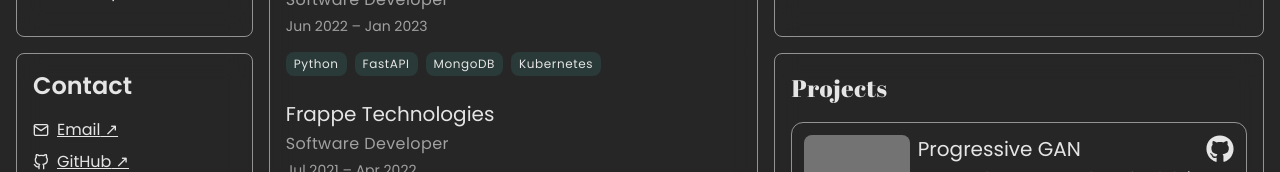
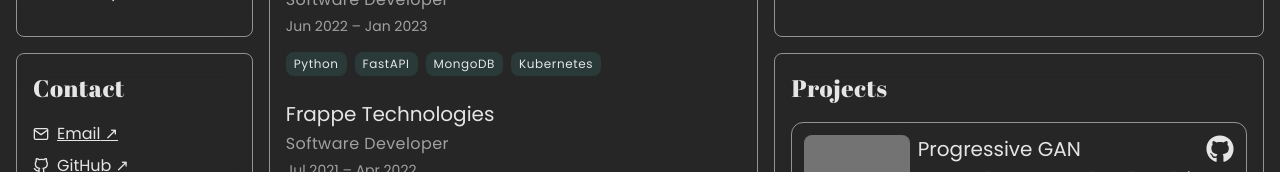
Before and after one commit to saxenabhishek/saxenabhishek, a React (Vite) app in the folder website/: page / in a window 1280 px wide. Shown: the part 713-885 px from the top of the page. Built offline with nearby package versions, Linux system fonts and the light colour scheme.

Commit message:
style: display font

```diff
--- a/website/src/components/Contact.jsx
+++ b/website/src/components/Contact.jsx
@@ -20,7 +20,9 @@
       className="h-full flex flex-col justify-between"
     >
       <div>
-        <h2 className="text-2xl font-semibold mb-4">Contact</h2>
+        <h2 className="text-2xl leading-9 pb-4 font-heading tracking-wide">
+          Contact
+        </h2>
         <div className="space-y-2">
           {links.map((link) => (
             <a
```
